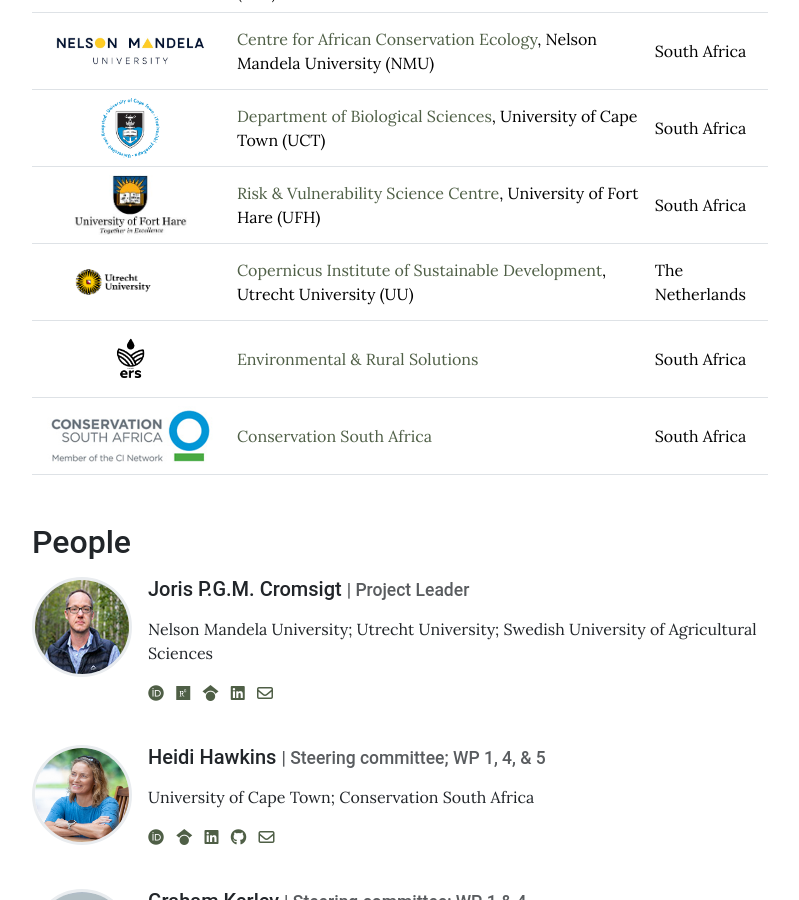
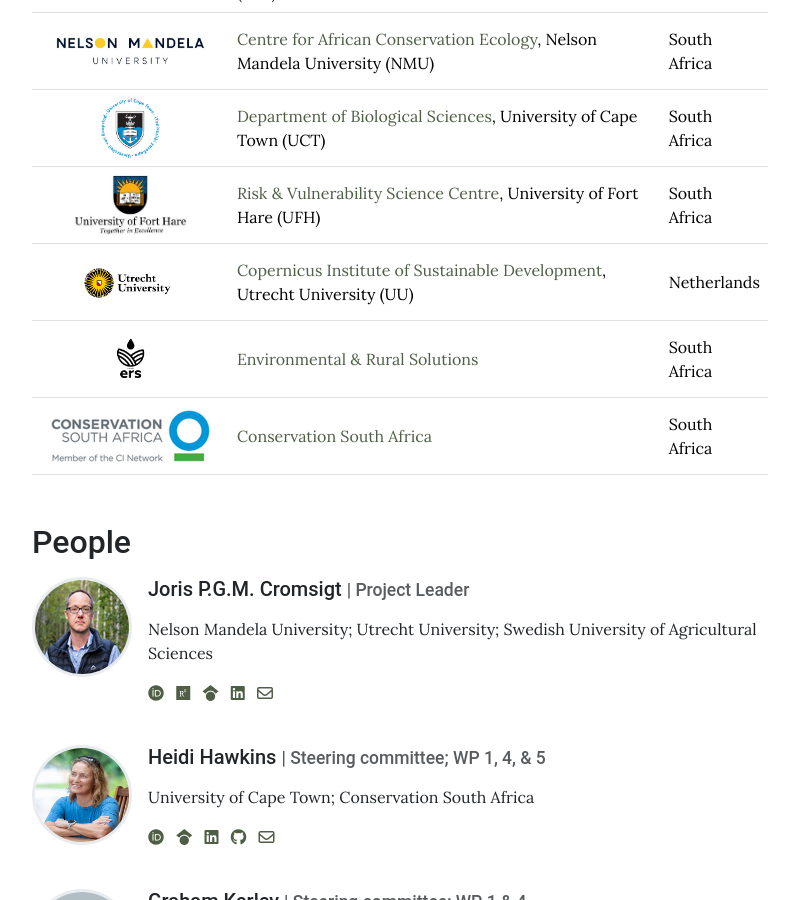
Before and after one commit to living-grasslands/website, a Jekyll site: the page built from pages/team.md, in a window 1280 px wide and 900 px high, scrolled down 511 px. Shown: the whole window, without its empty margins (240-1039 px from the left). Built offline with Jekyll 4.4.1, drawn with Linux system fonts in a browser that asks for light colours.

Commit message:
Fixed UU logo and Netherlands

```diff
--- a/pages/team.md
+++ b/pages/team.md
@@ -13,7 +13,7 @@ permalink: /team/
 | <img src="/assets/images/logos/NMU_on_white.jpg" alt="NMU logo" style="height:60px;"> | [Centre for African Conservation Ecology](https://ace.mandela.ac.za/), Nelson Mandela University (NMU) | South Africa |
 | <img src="/assets/images/logos/UCT_logo.png" alt="UCT logo" style="height:60px;"> | [Department of Biological Sciences](https://science.uct.ac.za/department-biological-sciences), University of Cape Town (UCT) | South Africa |
 | <img src="/assets/images/logos/UFH_logo.jpg" alt="UFH logo" style="height:60px;"> | [Risk & Vulnerability Science Centre](https://www.ufh.ac.za/), University of Fort Hare (UFH) | South Africa |
-| <img src="/assets/images/logos/UU_logo.png" alt="UU logo" style="height:60px;"> | [Copernicus Institute of Sustainable Development](https://www.uu.nl/en/research/copernicus-institute-of-sustainable-development), Utrecht University (UU) | The Netherlands |
+| <img src="/assets/images/logos/UU_logo.png" alt="UU logo" style="height:60px;"> | [Copernicus Institute of Sustainable Development](https://www.uu.nl/en/research/copernicus-institute-of-sustainable-development), Utrecht University (UU) | Netherlands |
 | <img src="/assets/images/logos/ERS_Logo_01.png" alt="ERS logo" style="height:60px;"> | [Environmental & Rural Solutions](https://enviros.co.za/) | South Africa |
 | <img src="/assets/images/logos/CSA_logo.png" alt="CSA logo" style="height:60px;"> | [Conservation South Africa](https://south-africa.conservation.org/) | South Africa |
 
```
Also changed, not shown: assets/images/logos/UU_logo.png.
